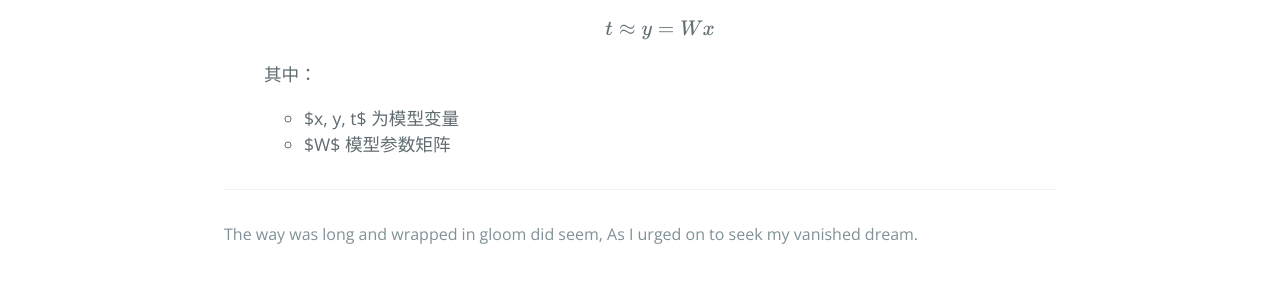
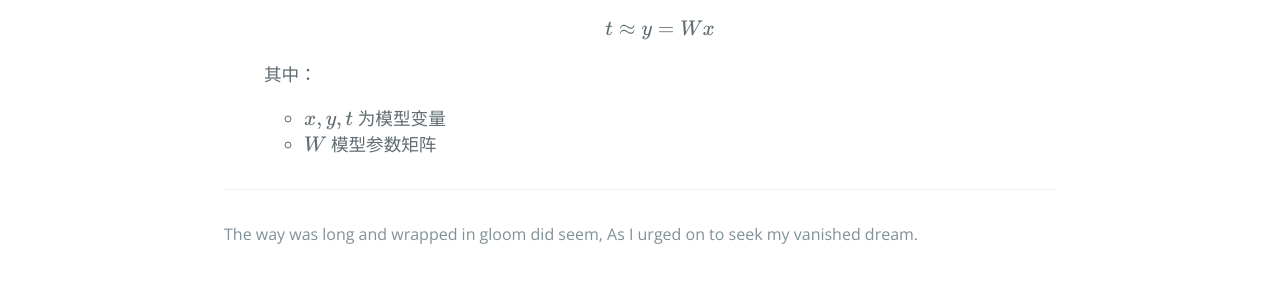
Before and after one commit to washing1127/washing1127.github.io, a Jekyll site: the page built from learn_note/regression.md, in a window 1280 px wide. Shown: the part 572-855 px from the top of the page. Built offline with Jekyll 4.4.1, drawn with Linux system fonts in a browser that asks for light colours; our own code applies the rules of GitHub Pages for plain Markdown files; Markdown is read by kramdown in place of the engine named in the settings; formulas are drawn with MathJax 3; the repository's description, which GitHub fills in, is left out; part of the change alters nothing that is shown.

Commit message:
regression

```diff
--- a/_config.yml
+++ b/_config.yml
@@ -1,4 +1,4 @@
 title: washing
 show_downloads: false
 theme: jekyll-theme-cayman
-markdown: redcarpet
+markdown: kramdown
--- a/_layouts/default.html
+++ b/_layouts/default.html
@@ -11,7 +11,15 @@
         gtag('config', '{{ site.google_analytics }}');
       </script>
     {% endif %}
-    <script type="text/javascript" src="http://cdn.mathjax.org/mathjax/latest/MathJax.js?config=TeX-AMS-MML_HTMLorMML"></script>
+    <script type="text/javascript" src="https://cdnjs.cloudflare.com/ajax/libs/mathjax/2.7.1/MathJax.js?."></script>
+    <script type="text/x-mathjax-config">
+      MathJax.Hub.Config({
+        tex2jax: {
+          skipTags: ['script', 'noscript', 'style', 'textarea', 'pre'],
+          inlineMath: [['$','$']]
+        }
+      });
+    </script>
     <meta charset="UTF-8">
 
 {% seo %}
```
